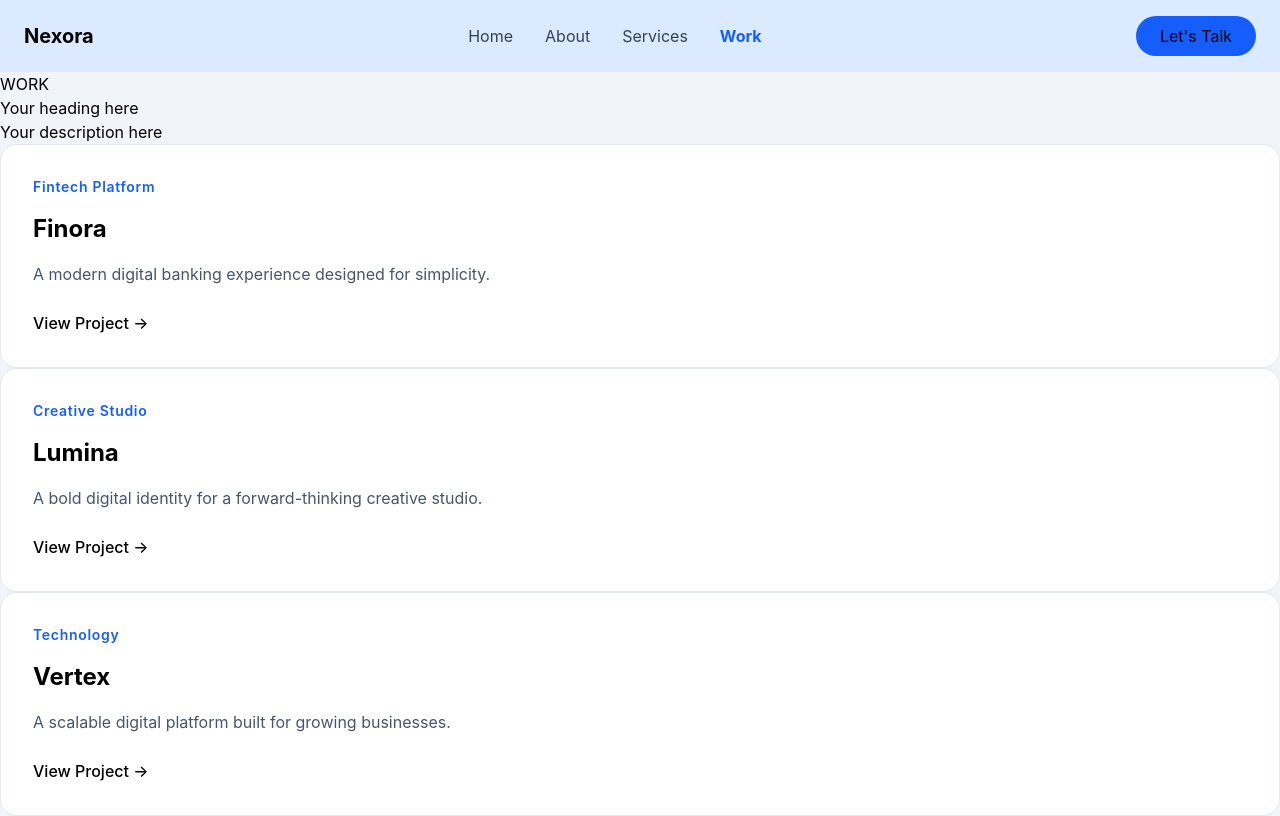
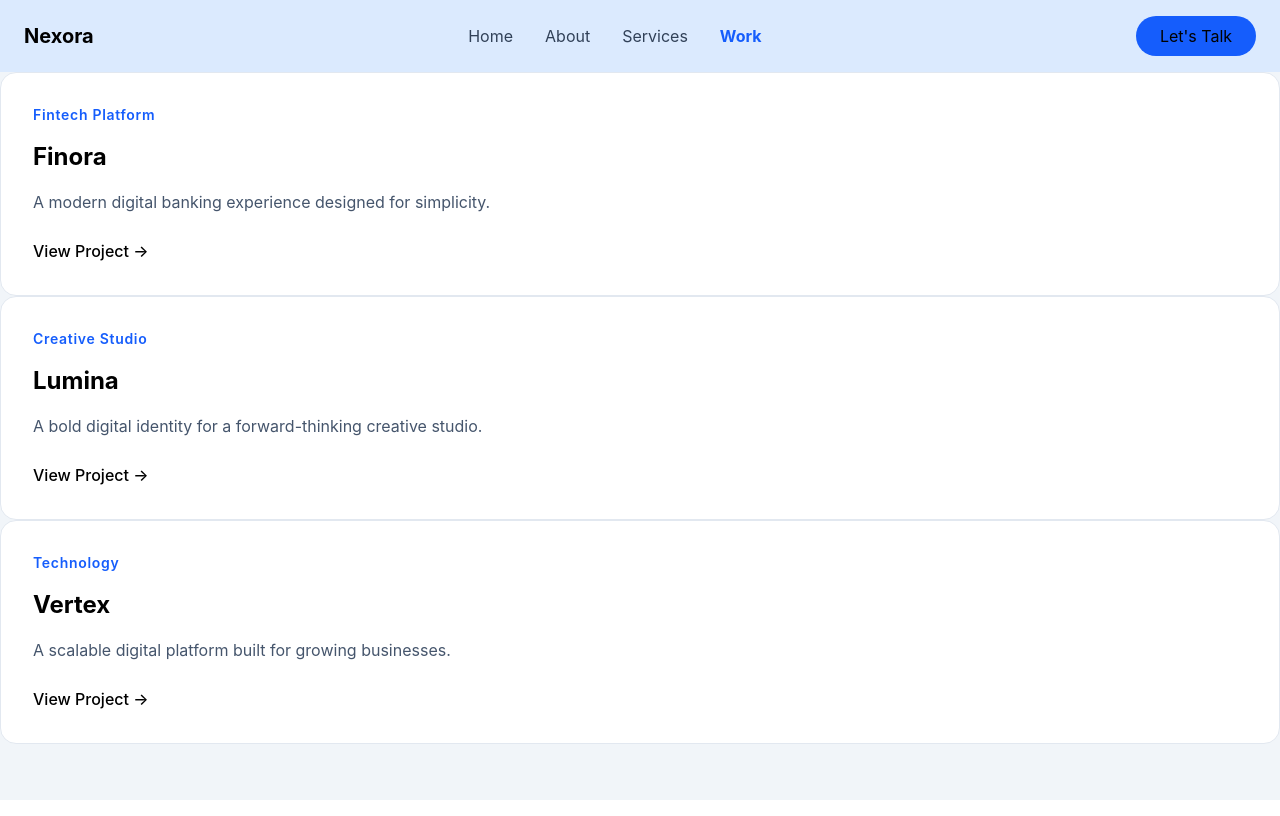
Before and after one commit to Isha1906/my-application, a React (Vite) app: page /work in a window 1280 px wide. Built offline with nearby package versions, Linux system fonts and the light colour scheme.

Commit message:
css changed

```diff
--- a/src/pages/WorkPage.jsx
+++ b/src/pages/WorkPage.jsx
@@ -3,12 +3,6 @@ import ProjectCard from "../components/ProjectCard";
 function WorkPage() {
   return (
     <section>
-      <div>
-        <p>WORK</p>
-        <h1>Your heading here</h1>
-        <p>Your description here</p>
-      </div>
-
       <div>
         {projects.map((project) => (
           <ProjectCard
```
